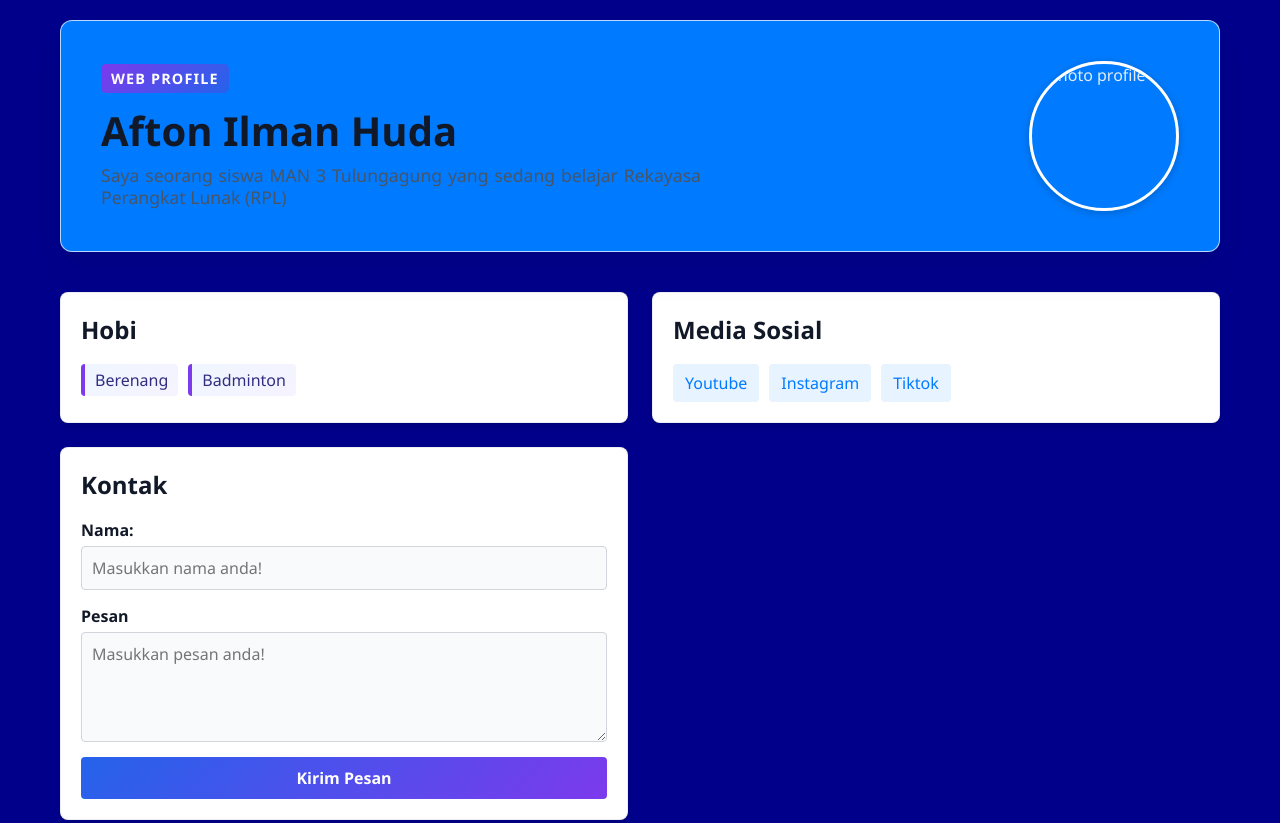
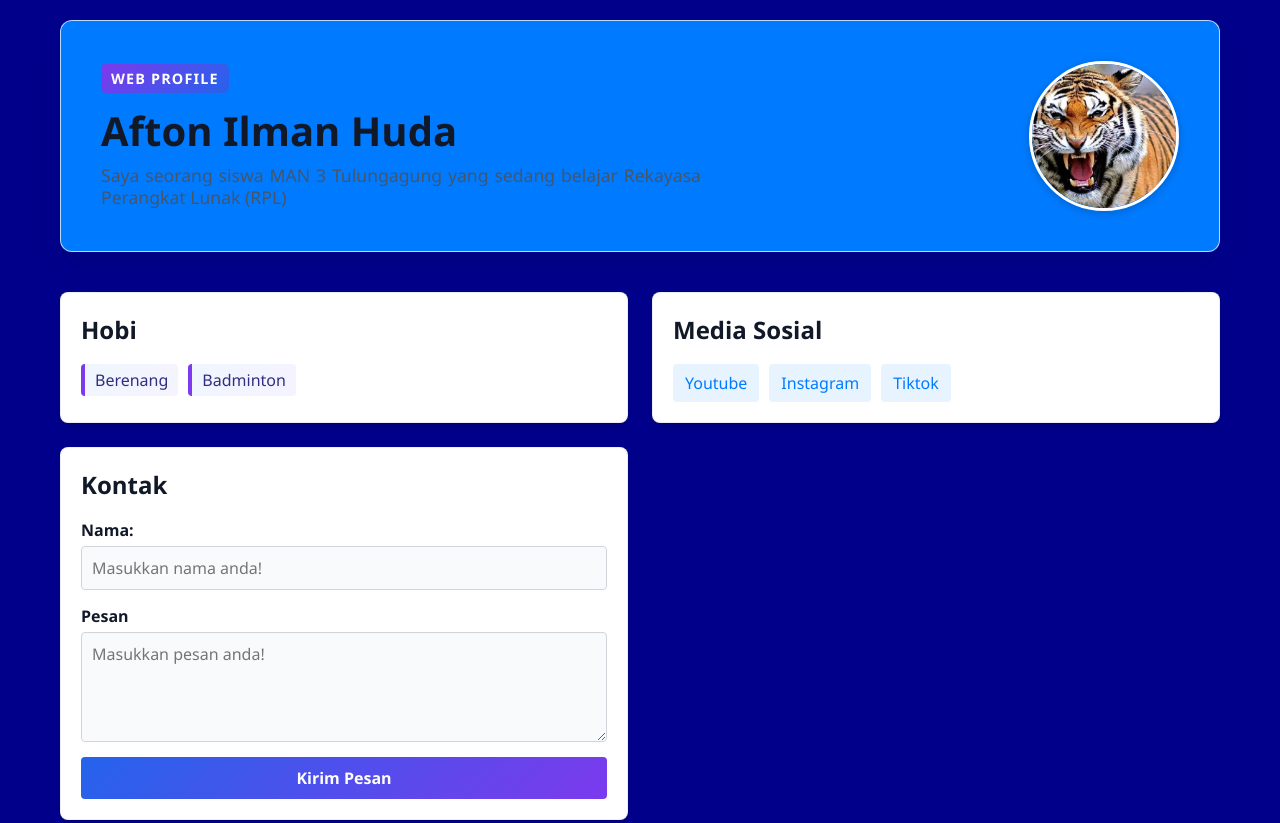
Before and after one commit to afton367-hub/profile, a plain HTML site: page index.html in a window 1280 px wide. Shown: the top 823 px of the page. Drawn offline with Linux system fonts and the light colour scheme.

Commit message:
Update profile photo source in index.html

```diff
--- a/index.html
+++ b/index.html
@@ -17,7 +17,7 @@
           Perangkat Lunak (RPL)
         </p>
       </div>
-      <img class="profile-photo" src="profile.jpeg" alt="photo profile" />
+      <img class="profile-photo" src="harimau-cina-selatan.jpg" alt="photo profile" />
     </header>
 
     <main class="content-grid">
```
